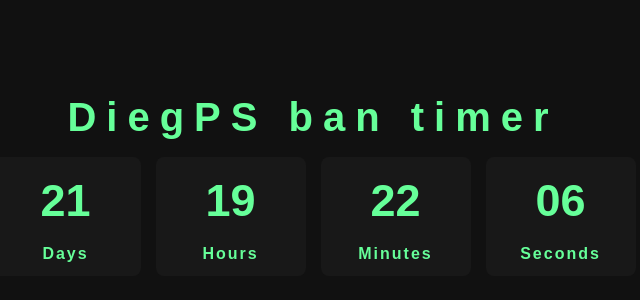
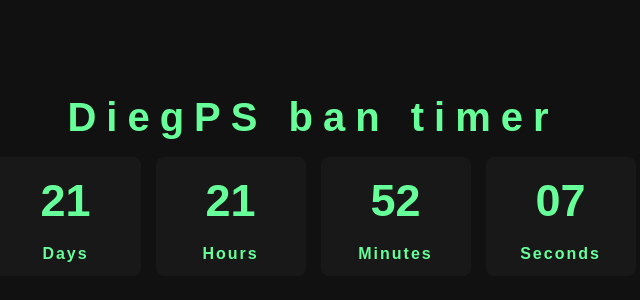
Before and after one commit to NatProgramer/vue-timer, a Vue app: page / in a window 1280 px wide. Shown: the part 220-520 px from the top of the page, without its empty margins (327-967 px from the left). Built offline with nearby package versions, Linux system fonts and the light colour scheme.

Commit message:
Fix: time is calculated wrong

```diff
--- a/src/App.vue
+++ b/src/App.vue
@@ -16,79 +16,29 @@ let counter = ref<Time>({
     days: "00"
 });
 
-let finalDate = new Date(Date.UTC(2024, 3, 8, 2, 55));
+let finalDate: number = new Date("April 8, 2024 02:30:00 UTC").getTime();
 
+function calculateTimeLeft() {
+  let now: number = new Date().getTime();
 
-const calculateSeconds = () => {
-    let nowLocal = new Date();
-    let now = new Date(nowLocal.getTime());
+  let dateDiference = finalDate - now;
 
-    let seconds = `${Math.floor(59 - now.getSeconds())}`;
+  let days = Math.floor(dateDiference / (1000 * 60 * 60 * 24));
+  let hours = Math.floor((dateDiference % (1000 * 60 * 60 * 24)) / (1000 * 60 * 60));
+  let minutes = Math.floor((dateDiference % (1000 * 60 * 60)) / (1000 * 60));
+  let seconds = Math.floor((dateDiference % (1000 * 60)) / 1000);
 
-    if (parseInt(seconds) < 10) {
-        seconds = `0${seconds}`
-    }
+  counter.value = {
+    days: days < 10 ? `0${days}` : `${days}`,
+    hours: hours < 10 ? `0${hours}` : `${hours}`,
+    minutes: minutes < 10 ? `0${minutes}` : `${minutes}`,
+    seconds: seconds < 10 ? `0${seconds}` : `${seconds}`,
+  }
 
-    return calculateMinutes(seconds, now)
+  setTimeout(calculateTimeLeft, 1000);
 }
 
-const calculateMinutes = (seconds: string, now: Date) => {
-
-    let finalMinuteLocal = new Date();
-    let finalMinute = new Date(finalMinuteLocal.getTime())
-    finalMinute.setHours(now.getHours(), 59, 59, 999);
-
-    let minutes = `${Math.floor((finalMinute.getTime() - now.getTime()) / 1000 / 60)}`;
-
-    if (parseInt(minutes) < 10) {
-        minutes = `0${minutes}`
-    }
-
-    return calculateHours(seconds, minutes, now)
-};
-
-const calculateHours = (seconds: string, minutes: string, now: Date) => {
-    let finalHourLocal = new Date();
-    let finalHour = new Date(finalHourLocal.getTime())
-    finalHour.setHours(23, 59, 59, 999);
-
-    let hours = `${Math.floor((finalHour.getTime() - now.getTime()) / 1000 / 60 / 60)}`;
-
-    if (parseInt(hours) < 10) {
-        hours = `0${hours}`
-    }
-
-    return calculateDays(seconds, minutes, hours, now)
-}
-
-let calculateDays = (seconds: string, minutes: string, hours: string, now: Date) => {
-    let dateDiference = finalDate.getTime() - now.getTime();
-    let days = `${Math.floor(dateDiference / 1000 / 60 / 60 / 24)}`;
-
-    if (parseInt(days) < 10) {
-        days = `0${days}`
-    }
-
-    counter.value = {
-        seconds,
-        minutes,
-        hours,
-        days,
-    }
-}
-
-if (
-    counter.value.days == "00" &&
-    counter.value.hours == "00" &&
-    counter.value.minutes == "00" &&
-    counter.value.seconds == "00"
-) {
-    calculateSeconds()
-}
-
-setInterval(() => {
-    calculateSeconds()
-}, 1000)
+calculateTimeLeft();
 </script>
 
 <template>
```
